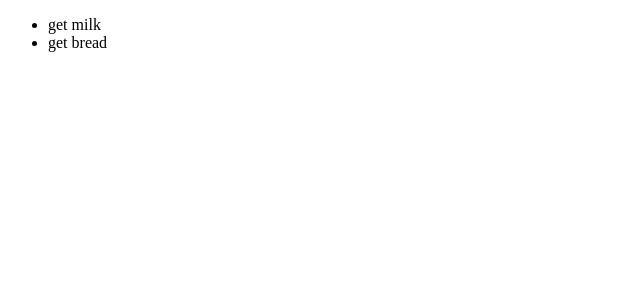
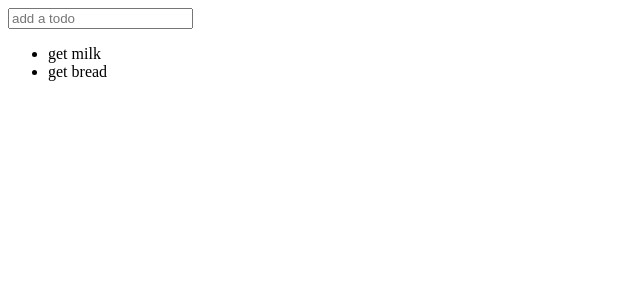
Before and after one commit to chancesmith/tdd-todo-list, a React (Create React App) app: page / in a window 1280 px wide. Shown: the top 300 px of the page, without its empty margins (0-640 px from the left). Built offline with nearby package versions, Linux system fonts and the light colour scheme.

Commit message:
✅  TEST: add input on reactjs form

```diff
--- a/src/App.js
+++ b/src/App.js
@@ -1,17 +1,44 @@
-import React from "react";
+import React, {useState} from "react";
 import Todo from "./api/Todo";
 import TodoList from "./api/TodoList";
 
 function App() {
   const todos = [new Todo("get milk"), new Todo("get bread")];
-  const list = new TodoList(todos);
+  const [list] = useState(new TodoList(todos));
+  const [text, setText] = useState("");
+
+  const handleChange = (e) => {
+    setText(e.target.value);
+  };
+
+  const handleSubmit = (e) => {
+    e.preventDefault();
+    list.addTodo(text)
+    setText('');
+    console.log(list.todos);
+  };
 
   return (
-    <ul>
-      {list.todos.map((todo) => (
-        <li>{todo.title}</li>
-      ))}
-    </ul>
+    <div>
+      <form onSubmit={handleSubmit}>
+        <input
+
+             id="task"
+
+                 placeholder="add a todo"
+
+               value={text}
+
+             onChange={handleChange}
+
+        />
+      </form>
+      <ul>
+        {list.todos.map((todo) => (
+          <li>{todo.title}</li>
+        ))}
+      </ul>
+    </div>
   );
 }
 
```
Also changed, not shown: 2 other files (tests, documents, lock files or other folders).
